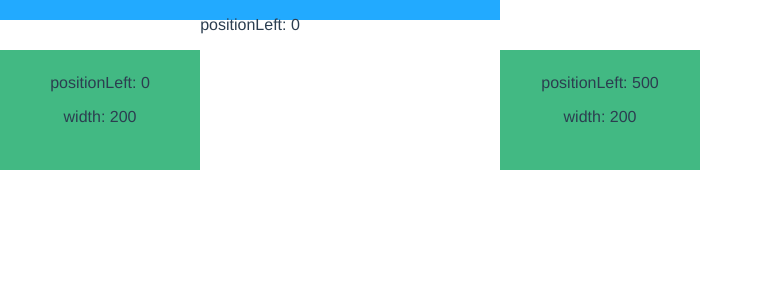
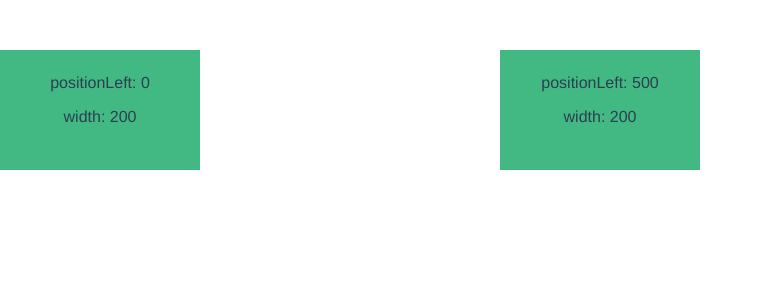
Before and after one commit to vbackeberg/lookattime, a Vue app: page / in a window 1280 px wide. Shown: the top 300 px of the page, without its empty margins (0-763 px from the left). Built offline with nearby package versions, Linux system fonts and the light colour scheme.

Commit message:
hide spacer

```diff
--- a/src/components/Spacer.vue
+++ b/src/components/Spacer.vue
@@ -7,9 +7,7 @@
       height: height + 'px',
       backgroundColor: color
     }"
-  >
-    <p>positionLeft: {{ positionLeft }}</p>
-  </div>
+  ></div>
 </template>
 
 <script lang="ts">
--- a/src/views/Home.vue
+++ b/src/views/Home.vue
@@ -41,9 +41,9 @@ export default Vue.extend({
         boxes[2].positionLeft + boxes[2].width,
         500,
         10,
-        "#aa66ff"
+        "#fff"
       ),
-      spacerPageEdge: new SpacerModel(0, 500, 20, "#22aaff")
+      spacerPageEdge: new SpacerModel(0, 500, 20, "#fff")
     };
   },
 
```
